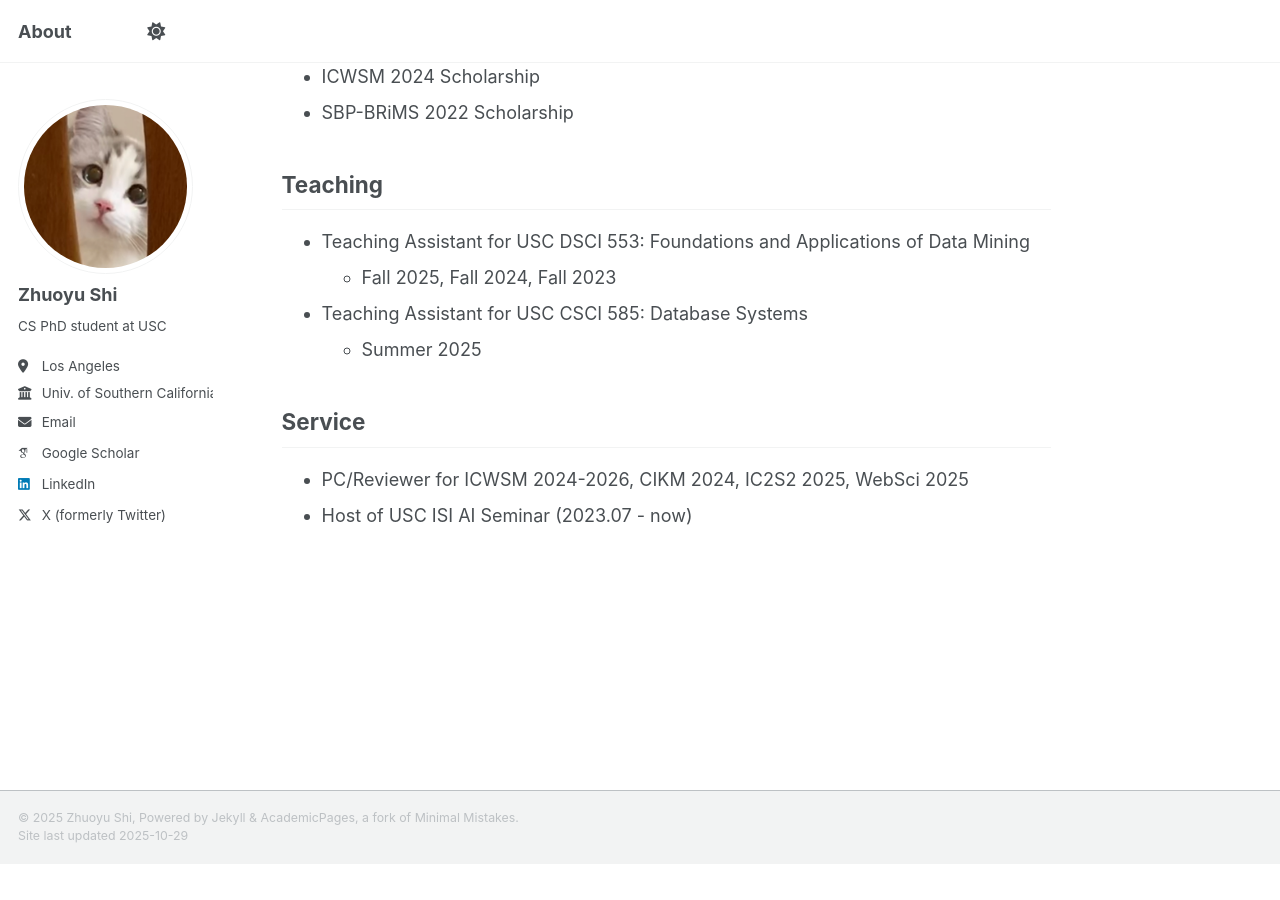
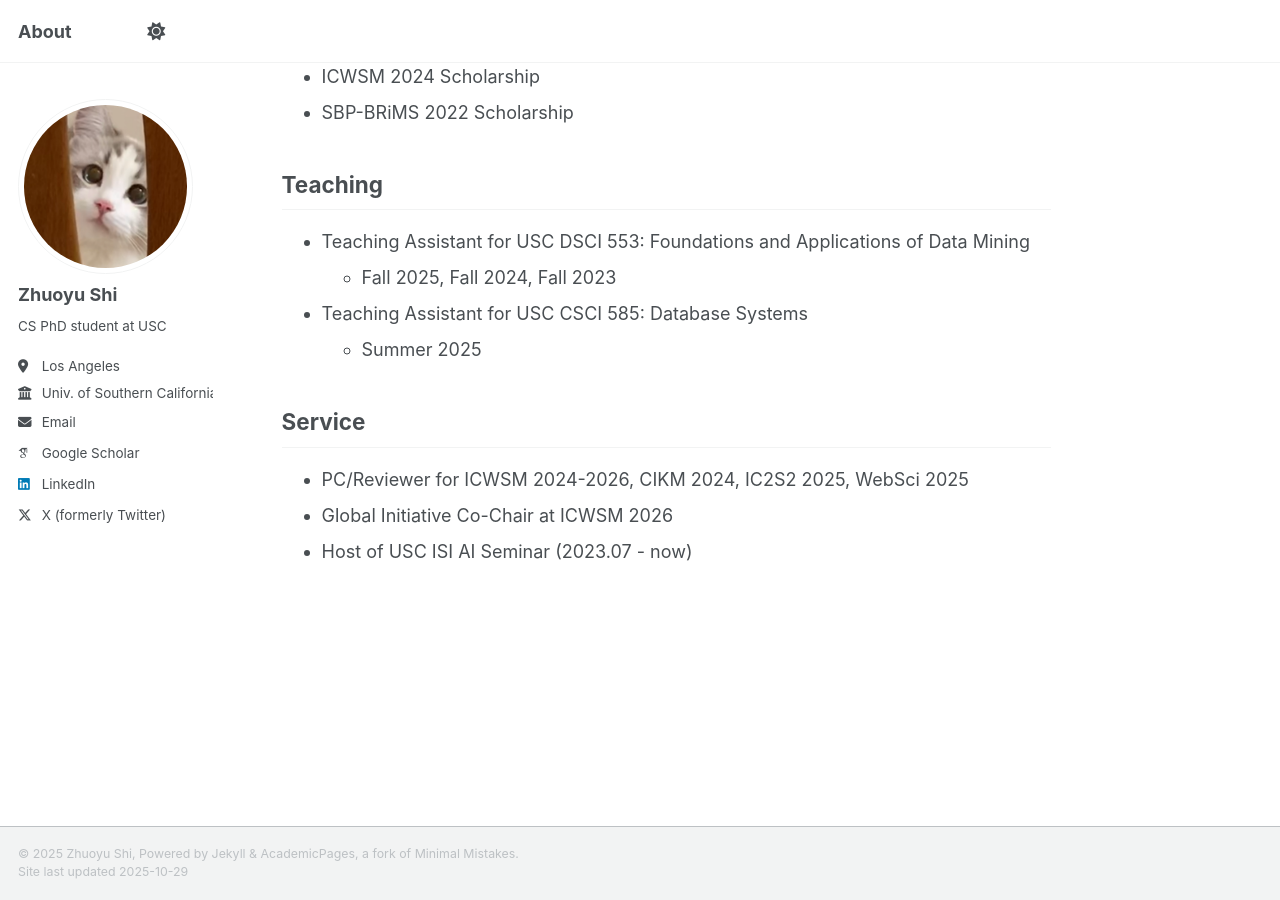
Before and after one commit to ZhuoyuShiii/zhuoyushiii.github.io, a Jekyll site: the page built from _pages/about.md, in a window 1280 px wide and 900 px high, scrolled down 643 px. Built offline with Jekyll 4.4.1, drawn with Linux system fonts in a browser that asks for light colours; some web fonts are replaced; a script that is not in the unit is left out; before the commit the page ends 1507 px from its top, so only the background shows below that.

Commit message:
Update about.md

```diff
--- a/_pages/about.md
+++ b/_pages/about.md
@@ -40,4 +40,5 @@ Zhuoyu Shi, Fred Morstatter
 
 ## Service
 * PC/Reviewer for ICWSM 2024-2026, CIKM 2024, IC2S2 2025, WebSci 2025
+* Global Initiative Co-Chair at ICWSM 2026
 * Host of USC ISI AI Seminar (2023.07 - now)
```
